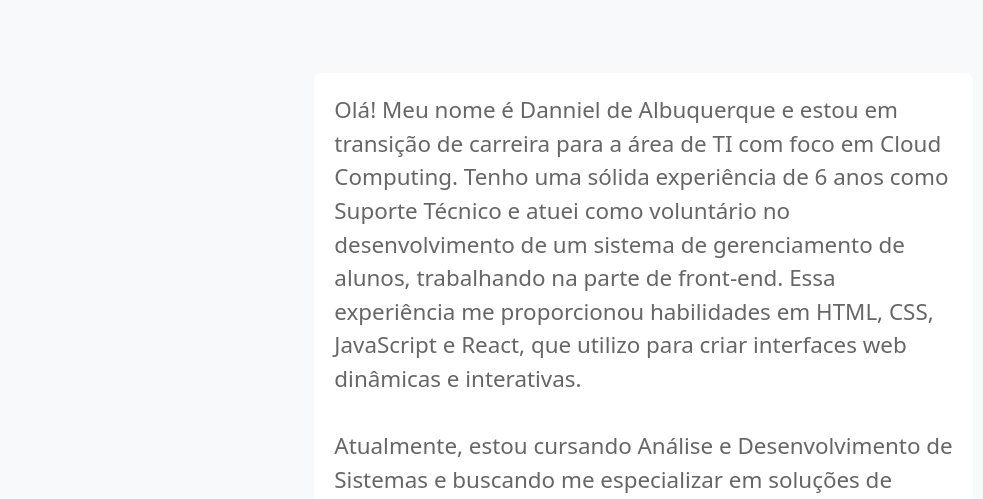
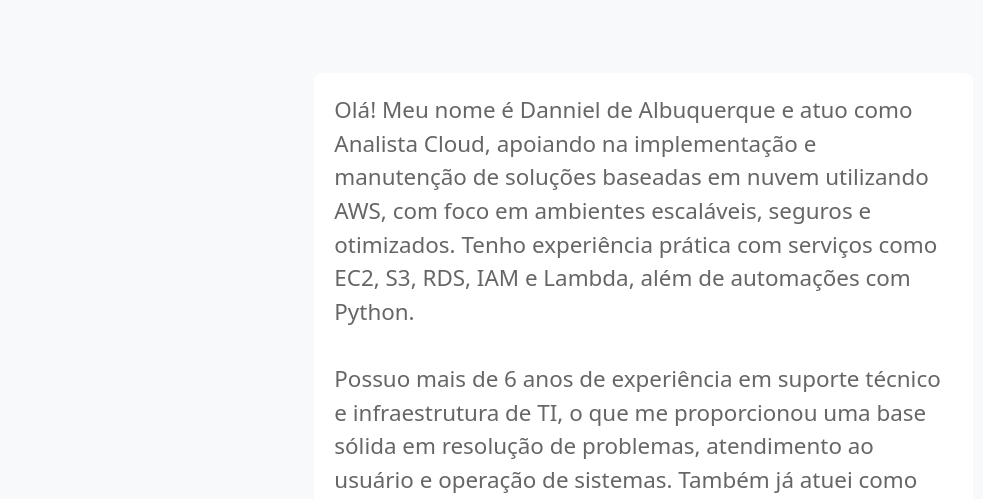
Before and after one commit to Danniel30/portfolio.github.io, a plain HTML site: page index.html in a window 1280 px wide. Shown: the part 1082-1581 px from the top of the page, without its empty margins (167-1150 px from the left). Drawn offline with nearby package versions, Linux system fonts and the light colour scheme.

Commit message:
Atualização de certificações e seção Sobre mim

```diff
--- a/index.html
+++ b/index.html
@@ -69,39 +69,23 @@
                 </div>
                 <div class="col-lg-8 col-md-6">
                     <div class="about-text">
-                        <p> Olá! Meu nome é Danniel de Albuquerque e estou em transição de carreira para a área de TI
-                            com foco em Cloud Computing. Tenho uma sólida experiência de 6 anos como Suporte Técnico e
-                            atuei como voluntário no desenvolvimento de um sistema de gerenciamento de alunos,
-                            trabalhando na parte de front-end. Essa experiência me proporcionou habilidades em HTML,
-                            CSS, JavaScript e React, que utilizo para criar interfaces web dinâmicas e
-                            interativas.<br><br>
+                        <p> Olá! Meu nome é Danniel de Albuquerque e atuo como Analista Cloud, apoiando na implementação e manutenção de soluções baseadas em nuvem
+                            utilizando AWS, com foco em ambientes escaláveis, seguros e otimizados. Tenho experiência prática com serviços como EC2, S3, RDS, IAM e
+                            Lambda, além de automações com Python.<br><br>
 
-                            Atualmente, estou cursando Análise e Desenvolvimento de Sistemas e buscando me especializar
-                             em soluções de nuvem. Meu foco é aprender e aplicar estratégias de migração para a nuvem,
-                              otimizando custos e desempenho para empresas que buscam modernizar suas infraestruturas.
-                               Recentemente, conquistei a certificação AWS Certified Solutions Architect-Associate, reforçando
-                                meu conhecimento sobre os serviços e boas práticas da AWS.<br><br>
+                            Possuo mais de 6 anos de experiência em suporte técnico e infraestrutura de TI, o que me proporcionou uma base sólida em resolução de
+                            problemas, atendimento ao usuário e operação de sistemas. Também já atuei como desenvolvedor front-end voluntário, criando interfaces
+                            dinâmicas com HTML, CSS, JavaScript e React.<br><br>
 
 
-                            Minha formação acadêmica é em Biomedicina, com uma pós-graduação em Bioinformática, o que me
-                            proporciona uma abordagem analítica e interdisciplinar na resolução de problemas. Além
-                            disso, possuo certificações em Git e Scrum Master, reforçando minha capacidade de gerenciar
-                            projetos
-                            e colaborar em equipes ágeis.<br><br>
+                            Atualmente, curso Análise e Desenvolvimento de Sistemas e venho me especializando em Cloud Computing. Conquistei algumas certificações AWS,
+                            reforçando meu conhecimento em arquitetura de soluções e boas práticas na nuvem.<br><br>
 
-                            Conquistei o segundo lugar em um hackathon, o que reafirma meu comprometimento e paixão por
-                            desenvolver soluções inovadoras. Meu objetivo profissional é expandir minhas habilidades
-                            para me
-                            tornar um profissional completo em Cloud Computing e Desenvolvimento Fullstack, capaz de
-                            atuar
-                            tanto no desenvolvimento de software quanto na implementação e gestão de soluções em
-                            nuvem.<br><br>
+                           Meu objetivo profissional é consolidar minha carreira como Arquiteto de Soluções em Cloud, entregando arquiteturas modernas, bem estruturadas
+                            e orientadas a resultados.<br><br>
 
-                            Nos meus momentos de lazer, sou entusiasta de Astronomia, gosto de jogar games, assistir
-                            filmes e ler livros.
-                            Se você quiser saber mais sobre meu trabalho ou trocar uma ideia sobre tecnologia e
-                            desenvolvimento
-                            na nuvem, fique à vontade para entrar em contato!
+                            Nos meus momentos de lazer, sou entusiasta de Astronomia, gosto de jogar games, assistir filmes e ler livros. Se quiser saber mais sobre meu
+                            trabalho ou trocar uma ideia sobre tecnologia e nuvem, será um prazer conversar!
                         </p>
                     </div>
                 </div>
@@ -187,6 +171,18 @@
                 <h3>AWS Certified Solutions Architect Associate</h3>
                 <p>Emitido por AWS | <strong>2025</strong></p><br><br>
                 <a href="https://www.credly.com/badges/bc570764-06e1-4de3-a57f-ff19e14095a8" target="_blank">Ver Certificado</a>
+            </div>
+                         <div class="certification-card">
+                <img src="img/aws-certified-ai-practitioner.png" alt="AWS Certified Solutions Architect Associate">
+                <h3>AWS Certified AI Practitioner</h3>
+                <p>Emitido por AWS | <strong>2025</strong></p><br><br>
+                <a href="https://www.credly.com/badges/09f2fc70-4bf8-4b6b-9512-42b18576b09d" target="_blank">Ver Certificado</a>
+            </div>
+                         <div class="certification-card">
+                <img src="img/aws-certified-developer-associate.png" alt="AWS Certified Solutions Architect Associate">
+                <h3>AWS Certified Developer Associate</h3>
+                <p>Emitido por AWS | <strong>2025</strong></p><br><br>
+                <a href="https://www.credly.com/badges/a39c4887-dae0-4ef6-93e6-8963338ff352" target="_blank">Ver Certificado</a>
             </div>
         </div>
     </section>
```
Also changed, not shown: img/aws-certified-ai-practitioner.png (added), img/aws-certified-developer-associate.png (added).
